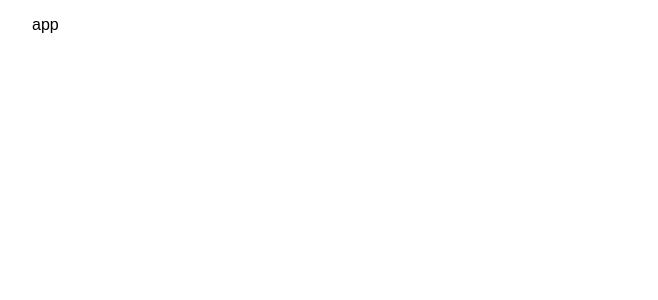
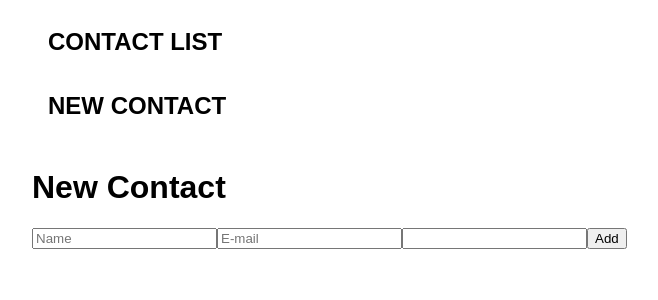
Before and after one commit to ga-wdi-exercises/checkpoint-react, a React (Create React App) app: page /new-contact in a window 1280 px wide. Shown: the top 300 px of the page, without its empty margins (158-816 px from the left). Built offline with nearby package versions, Linux system fonts and the light colour scheme.

Commit message:
react checkpoint

```diff
--- a/src/components/App/App.js
+++ b/src/components/App/App.js
@@ -1,9 +1,44 @@
 import React, { Component } from 'react';
+import ContactList from '../ContactList/ContactList'
+import NewContact from '../NewContact/NewContact'
+import { Route, Link } from 'react-router-dom'
 
 class App extends Component {
+  constructor(props){
+    super(props)
+    this.state={
+      contacts: this.props.contacts
+    }
+  }
   render() {
     return <div className="App">
-        <p>app</p>
+        <header>
+          <nav>
+            <h1><Link to='/'>Contact List</Link></h1>
+            <h1><Link to='/new-contact'>New Contact</Link></h1>
+
+          </nav>
+
+        </header>
+        <Route
+                path='/'
+                exact
+                render ={(routerParams)=>{
+                return <ContactList
+                contacts={this.state.contacts}
+                {...routerParams}
+              />
+            }}
+          />
+          <Route
+                path='/new-contact'
+                exact
+                render ={(routerParams)=>{
+                return <NewContact
+                {...routerParams}
+              />
+            }}
+          />
       </div>;
   }
 }
--- /dev/null
+++ b/src/components/ContactList/ContactList.js
@@ -0,0 +1,23 @@
+import React, { Component } from 'react'
+
+export default class ContactList extends Component {
+
+
+
+  render() {
+      console.log(this.props.contacts)
+      const displayContacts = this.props.contacts.map(contact=>{
+        return <div>
+        <img src={contact.profile_picture} alt="profile picture"/>
+      <h3>{contact.name}</h3>
+      <h4>{contact.email}</h4>
+      </div>
+      })
+    return (
+      <div className='contacts'>
+
+        {displayContacts}
+      </div>
+    )
+  }
+}
--- /dev/null
+++ b/src/components/NewContact/NewContact.js
@@ -0,0 +1,17 @@
+import React, { Component } from 'react'
+
+export default class NewContact extends Component {
+  render() {
+    return (
+      <div>
+        <h1>New Contact</h1>
+        <form>
+        <input type="text" placeholder="Name"/>
+        <input type="email" placeholder="E-mail"/>
+        <input type="url" name="Profile Picture"/>
+        <input type="button" value="Add"/>
+        </form>
+      </div>
+    )
+  }
+}
--- a/src/contacts.json
+++ b/src/contacts.js
@@ -1,4 +1,4 @@
-[
+ const contacts = [
   {
     "name": "Bugs Bunny",
     "email": "bugs@gmail.com",
@@ -53,3 +53,4 @@
     "profile_picture": "https://upload.wikimedia.org/wikipedia/en/3/3c/Wile_E._Coyote.svg"
   }
 ]
+module.exports = contacts
--- a/src/index.js
+++ b/src/index.js
@@ -2,7 +2,9 @@ import React from 'react';
 import ReactDOM from 'react-dom';
 import './styles/index.css';
 import App from './components/App/App';
+import { BrowserRouter as Router } from 'react-router-dom'
 
-import contacts from "./contacts.json";
+import contacts from "./contacts";
 
-ReactDOM.render(<App />, document.getElementById('root'));
+
+ReactDOM.render(<Router><App contacts={contacts}/></Router>, document.getElementById('root'));
```
Also changed, not shown: 1 other file (tests, documents, lock files or other folders).
